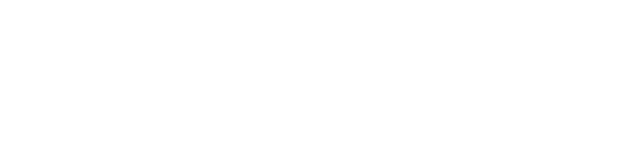
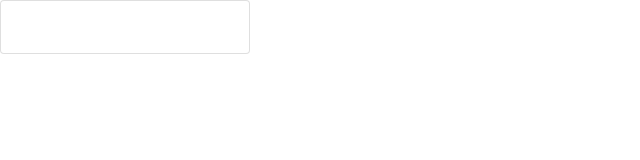
Before and after one commit to DwayneLaughlin/template_engine, a website: page Develop/templates/main.html in a window 1280 px wide. Shown: the full height of the page, 0-640 px from the left. Drawn offline with nearby package versions, Linux system fonts and the light colour scheme.

Commit message:
began coding html status. still need to get the script on the page

```diff
--- a/Develop/templates/main.html
+++ b/Develop/templates/main.html
@@ -4,9 +4,16 @@
     <meta charset="UTF-8">
     <meta name="viewport" content="width=device-width, initial-scale=1.0">
     <meta http-equiv="X-UA-Compatible" content="ie=edge">
+    <link rel="stylesheet" href="https://stackpath.bootstrapcdn.com/bootstrap/4.3.1/css/bootstrap.min.css" integrity="sha384-ggOyR0iXCbMQv3Xipma34MD+dH/1fQ784/j6cY/iJTQUOhcWr7x9JvoRxT2MZw1T" crossorigin="anonymous">
     <title>Document</title>
 </head>
 <body>
+    <div class="card" style="width: 250px">
+        <div class="card-body">
+            <div class="card-title"></div>
+            <div class="card-text"></div>
+        </div>
+    </div>
 
 </body>
 </html>
```
Also changed, not shown: app.js (line endings or trailing spaces).
